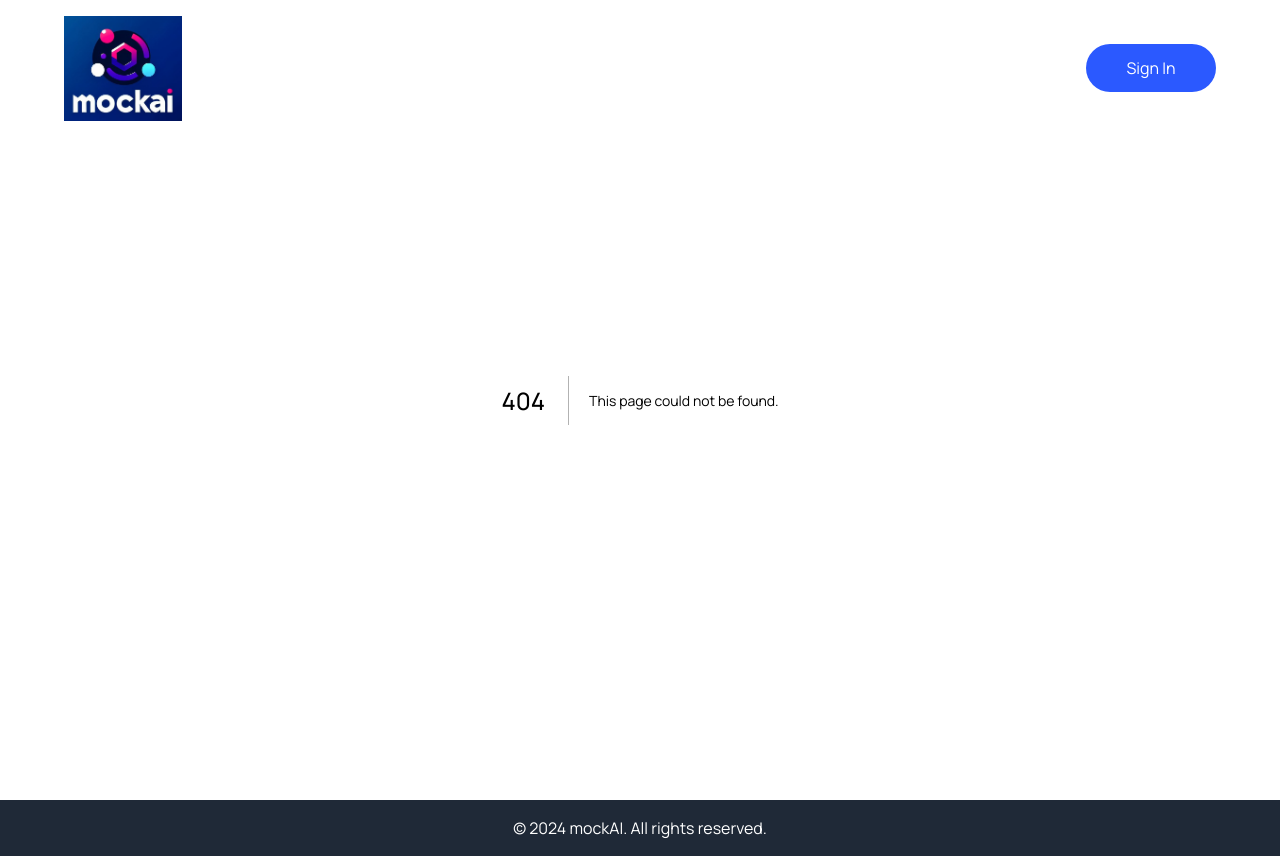
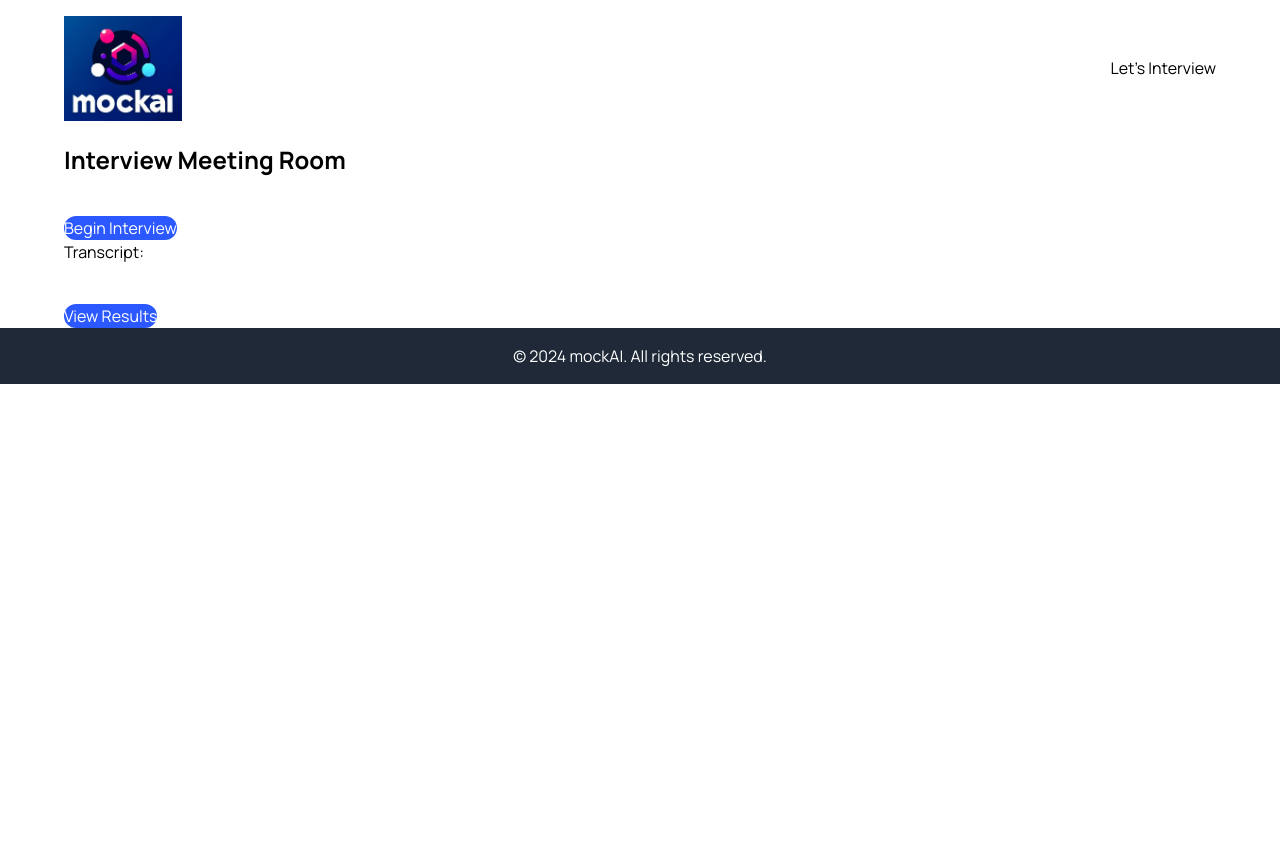
Before and after one commit to jvrjsanchez/mockAI, a Next.js app in the folder mock_ai/: page /interview in a window 1280 px wide. Before the commit this address had no page. After the commit the page ends 800 px from the top, so only its background shows below. Built offline with nearby package versions, Linux system fonts and the light colour scheme.

Commit message:
Major Changes/Added Routes

```diff
--- /dev/null
+++ b/mock_ai/app/interview/page.tsx
@@ -0,0 +1,11 @@
+import Image from 'next/image'
+
+import Interview from '@/components/Interview'
+
+export default function interview () {
+  return (
+    <main className="overflow-hidden">
+      <Interview />
+    </main>
+  )
+}
--- /dev/null
+++ b/mock_ai/app/results/page.tsx
@@ -0,0 +1,11 @@
+//import Image from 'next/image'
+
+import Results from '@/components/Results'
+
+export default function results () {
+  return (
+    <main className="overflow-hidden">
+      <Results />
+    </main>
+  )
+}
--- a/mock_ai/components/Header.tsx
+++ b/mock_ai/components/Header.tsx
@@ -1,7 +1,7 @@
 import Link from 'next/link'
 import Image from 'next/image'
 
-import CustomButton from './CustomButton'
+//import CustomButton from './CustomButton'
 
 const Header = () => {
   return (
@@ -10,8 +10,7 @@ const Header = () => {
                 <Link href='/' className='flex justify-center items-center'>
                     <Image src='/mockAILogo.jpeg' alt='mockAI' width={118} height={18} />
                 </Link>
-
-                <CustomButton title='Sign In' containerStyles='text-white bg-primary-blue rounded-full min-w-[130px]' />
+                <a title='Sign In' href='/interview'>Let's Interview</a>
             </nav>
         </header>
   )
--- a/mock_ai/components/Hero.tsx
+++ b/mock_ai/components/Hero.tsx
@@ -1,7 +1,7 @@
 'use client'
-import { useUser } from '@auth0/nextjs-auth0/client'
+//import { useUser } from '@auth0/nextjs-auth0/client'
 import Image from 'next/image'
-import Link from 'next/link'
+//import Link from 'next/link'
 
 //import CustomButton from './CustomButton'
 
@@ -10,7 +10,7 @@ const Hero = () => {
 
   //}
 
-  const { user, error, isLoading } = useUser()
+  //const { user, error, isLoading } = useUser()
 
   return (
     <div className='hero'>
@@ -24,7 +24,7 @@ const Hero = () => {
         </p>
 
         <a
-          href='/api/auth/login'
+          href='/interview'
           title="Start Your Interview"
           className='bg-primary-blue text-white mt-10 rounded-full'
         >Start Your Interview</a>
--- a/mock_ai/components/Interview.tsx
+++ b/mock_ai/components/Interview.tsx
@@ -1,9 +1,28 @@
-import React from 'react'
+'use client'
+import React, { useState } from 'react'
 
 const Interview = () => {
+  const [transcript, setTranscript] = useState('');
+
+  const handleStart = async () => {
+
+  }
+
   return (
-    <div className='p-4'>
+    <div className='hero'>
+      <div className='flex-1 pt-36 padding-x'>
         <h1 className='text-2xl font-bold'>Interview Meeting Room</h1>
+        <button
+          onClick={handleStart}
+          className='bg-primary-blue text-white mt-10 rounded-full'>
+            Begin Interview
+          </button>
+          <p>Transcript: {transcript}</p>
+
+          <button className='bg-primary-blue text-white mt-10 rounded-full'>
+            <a href='/results'>View Results</a>
+          </button>
+      </div>
     </div>
   )
 }
--- a/mock_ai/components/Results.tsx
+++ b/mock_ai/components/Results.tsx
@@ -1,8 +1,20 @@
-import React from 'react'
+'use client'
+import React, { useEffect, useState } from 'react'
 
 const Results = () => {
+  const [results, setResults] = useState('');
+
+  useEffect(() => {
+
+  }, []);
+
   return (
-    <div>Results</div>
+    <div className='hero'>
+      <div className='flex-1 pt-36 padding-x'>
+        <h1 className='text-2xl font-bold'>Your Interview Results Powered by mockAI</h1>
+        <p>{results}</p>
+      </div>
+    </div>
   )
 }
 
--- a/mock_ai/components/index.ts
+++ b/mock_ai/components/index.ts
@@ -2,10 +2,14 @@ import Hero from './Hero'
 import CustomButton from './CustomButton'
 import Header from './Header'
 import Footer from './Footer'
+import Interview from './Interview'
+import Results from './Results'
 
 export {
+  Header,
   Hero,
   CustomButton,
-  Header,
+  Interview,
+  Results,
   Footer
 }
```
